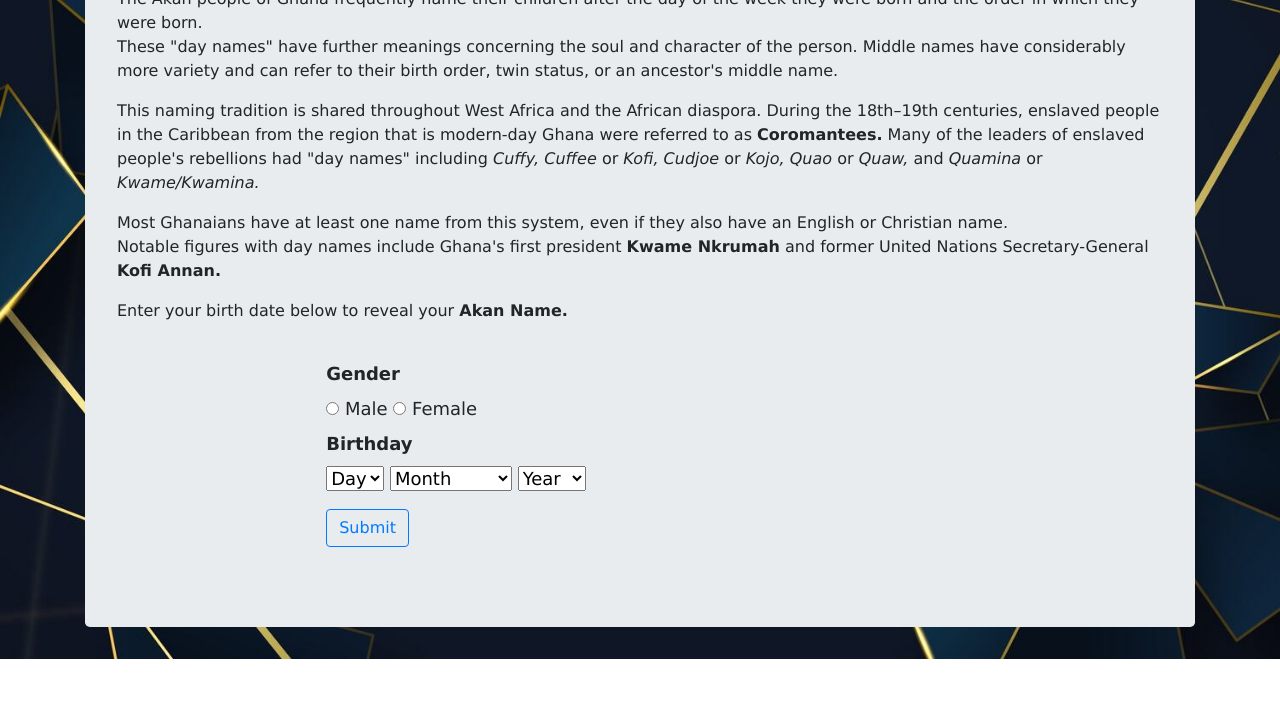
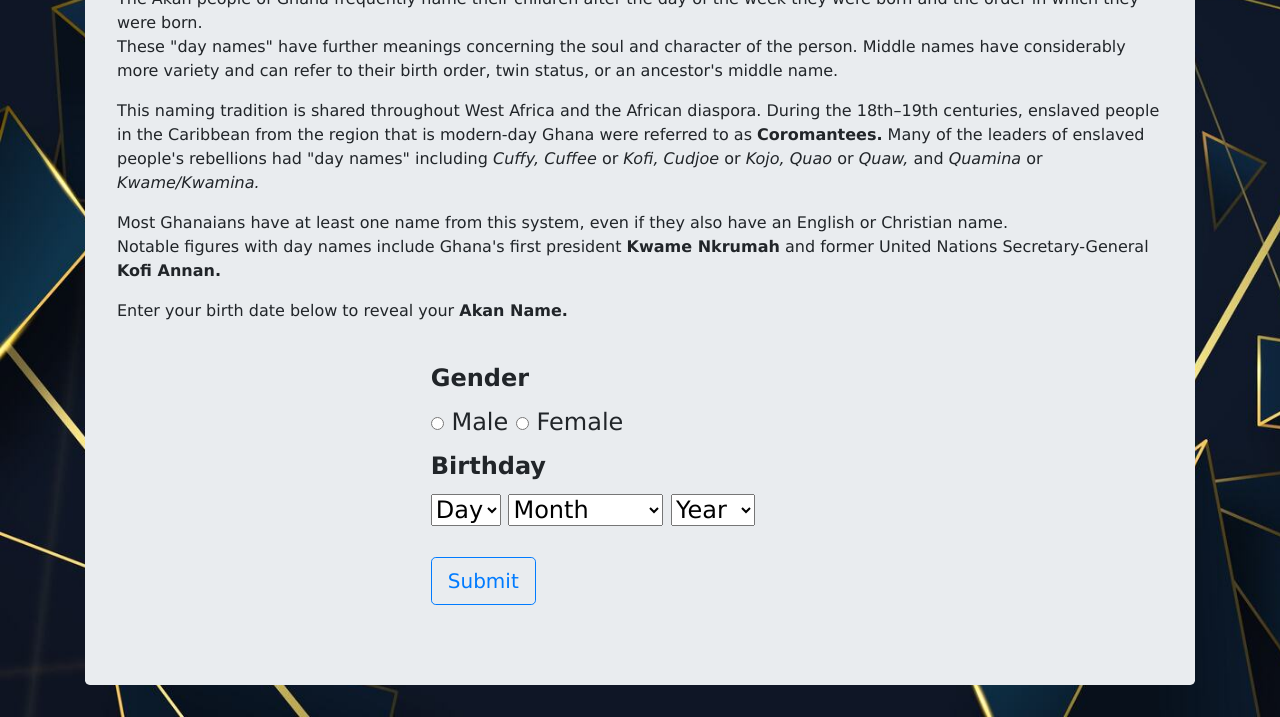
Before and after one commit to psy-a/Akan_Names, a plain HTML site: page index.html in a window 1280 px wide. Shown: the part 261-978 px from the top of the page. Before the commit the page ends 920 px from the top, so only its background shows below. Drawn offline with nearby package versions, Linux system fonts and the light colour scheme.

Commit message:
Style birth form.

```diff
--- a/css/style.css
+++ b/css/style.css
@@ -5,16 +5,17 @@ body {
 }
 .container {
   padding-top: 10%;
-    font-family: 'Lucida Sans', 'Lucida Sans Regular', 'Lucida Grande', 'Lucida Sans Unicode', Geneva, Verdana, sans-serif;
+  font-family: "Lucida Sans", "Lucida Sans Regular", "Lucida Grande",
+    "Lucida Sans Unicode", Geneva, Verdana, sans-serif;
 }
 h1 {
   font-weight: 700;
 }
 .form-group {
-    padding-left: 20%;
+  padding-left: 30%;
   padding-top: 2%;
-    font-size: large;
+  font-size: x-large;
 }
 #submit {
-    margin-top: 2%;
+  margin-top: 4%;
 }
--- a/index.html
+++ b/index.html
@@ -45,12 +45,14 @@
         </p>
         <form>
           <div class="form-group">
-            <label for="birthday"><strong>Gender</strong></label><br>
-            <input type="radio" id="male" name="gender" value="male">
+            <label for="birthday"><strong>Gender</strong></label
+            ><br />
+            <input type="radio" id="male" name="gender" value="male" />
             <label for="male">Male</label>
-            <input type="radio" id="female" name="gender" value="female">
-            <label for="female">Female</label><br>
-            <label for="birthday"><strong>Birthday</strong></label><br>
+            <input type="radio" id="female" name="gender" value="female" />
+            <label for="female">Female</label><br />
+            <label for="birthday"><strong>Birthday</strong></label
+            ><br />
             <select name="dayofbirth" id="day" required>
               <option value="">Day</option>
               <option value="1">1</option>
@@ -192,9 +194,16 @@
               <option value="1933">1933</option>
               <option value="1932">1932</option>
               <option value="1931">1931</option>
-              <option value="1930">1930</option>
-            </select><br>
-            <button type="submit" id="submit" onclick="getFormValues()" class="btn btn-outline-primary">Submit</button>
+              <option value="1930">1930</option></select
+            ><br />
+            <button
+              type="submit"
+              id="submit"
+              onclick="getFormValues()"
+              class="btn btn-outline-primary btn-lg"
+            >
+              Submit
+            </button>
           </div>
         </form>
       </div>
```
Lines whose indentation alone changed are shown as unchanged.
